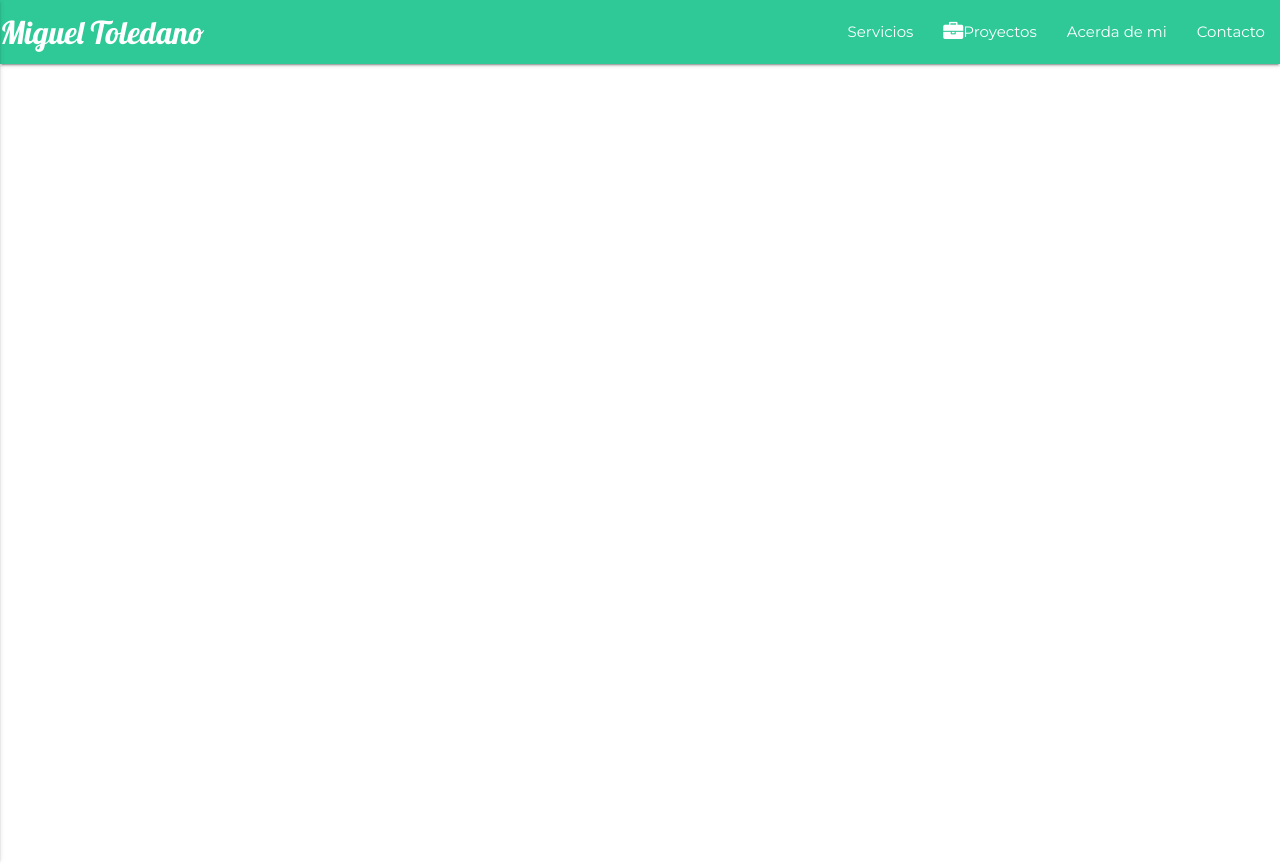
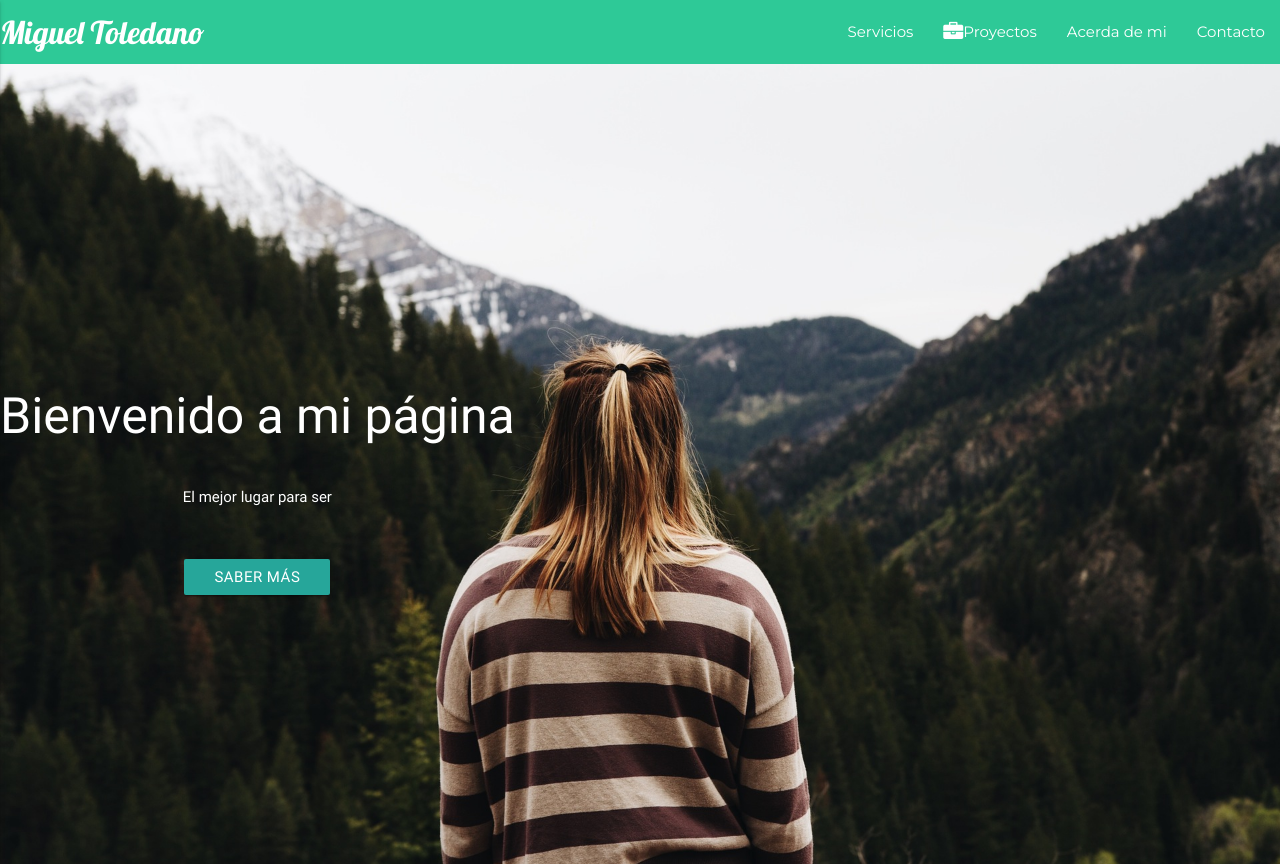
Before and after one commit to migueltoledano/migueltoledano.github.io, a plain HTML site: page index.html in a window 1280 px wide. Before the commit the page ends 800 px from the top, so only its background shows below. Drawn offline with nearby package versions, Linux system fonts and the light colour scheme; a web font is replaced by a local one.

Commit message:
Se añadio full page image background

```diff
--- a/css/custom.css
+++ b/css/custom.css
@@ -3,6 +3,7 @@
 .side-nav{
   font-family: 'Montserrat', sans-serif;
   font-size: 24px;
+  position: fixed;
 }
 .list{
   font-family: 'Montserrat', sans-serif;
@@ -13,3 +14,26 @@
 .brand-logo{
   font-family: 'Lobster', sans-serif;
 }
+.hero{
+  background-image: url(../img/image2.jpg);
+  background-repeat: no-repeat;
+  background-size: cover;
+  background-position: center center;
+  padding: 50px 0;
+  min-height: 100vh;
+  position: relative;
+}
+.hero-content{
+  position: absolute;
+  top: 50%;
+  text-align: center;
+  widows: 100%;
+}
+.hero-content h2{
+  font-size: 50px;
+  margin-top: -75px;
+  text-align: center;
+}
+.hero-content .btn{
+  border-radius: 2px;
+}
--- a/index.html
+++ b/index.html
@@ -27,7 +27,14 @@
     </ul>
   </div>
 <body>
+<section class="hero">
+  <div class="hero-content">
+    <h2>Bienvenido a mi página</h2>
+    <p>El mejor lugar para ser</p>
 
+    <a href="/" class="waves-effect waves-light btn">Saber más</a>
+  </div>
+</section>
 </body>
 <script type="text/javascript" src="https://code.jquery.com/jquery-3.1.1.min.js"></script>
 <script type="text/javascript" src="js/materialize.min.js"></script>
```
Also changed, not shown: img/image1.jpg (added), img/image2.jpg (added).
